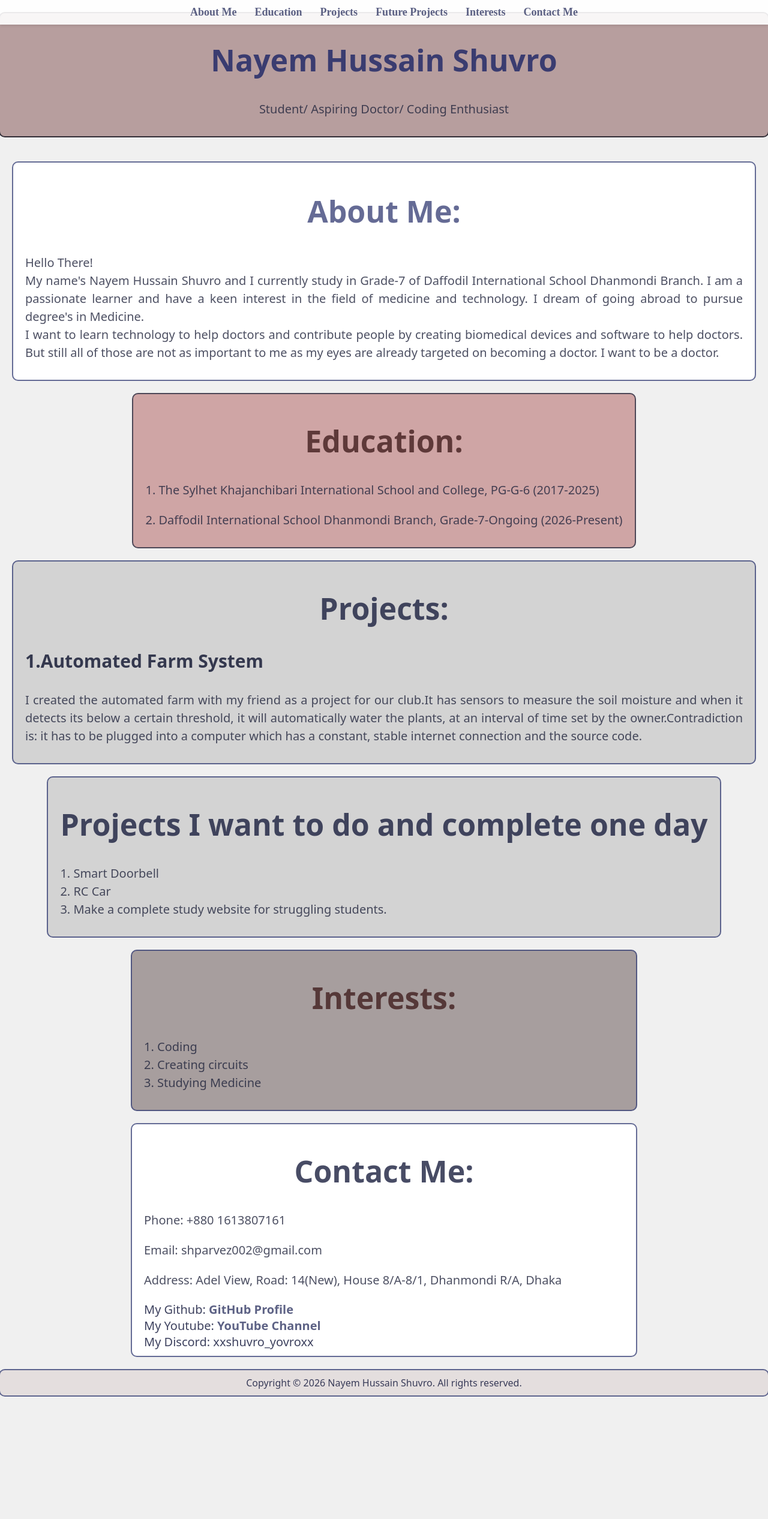
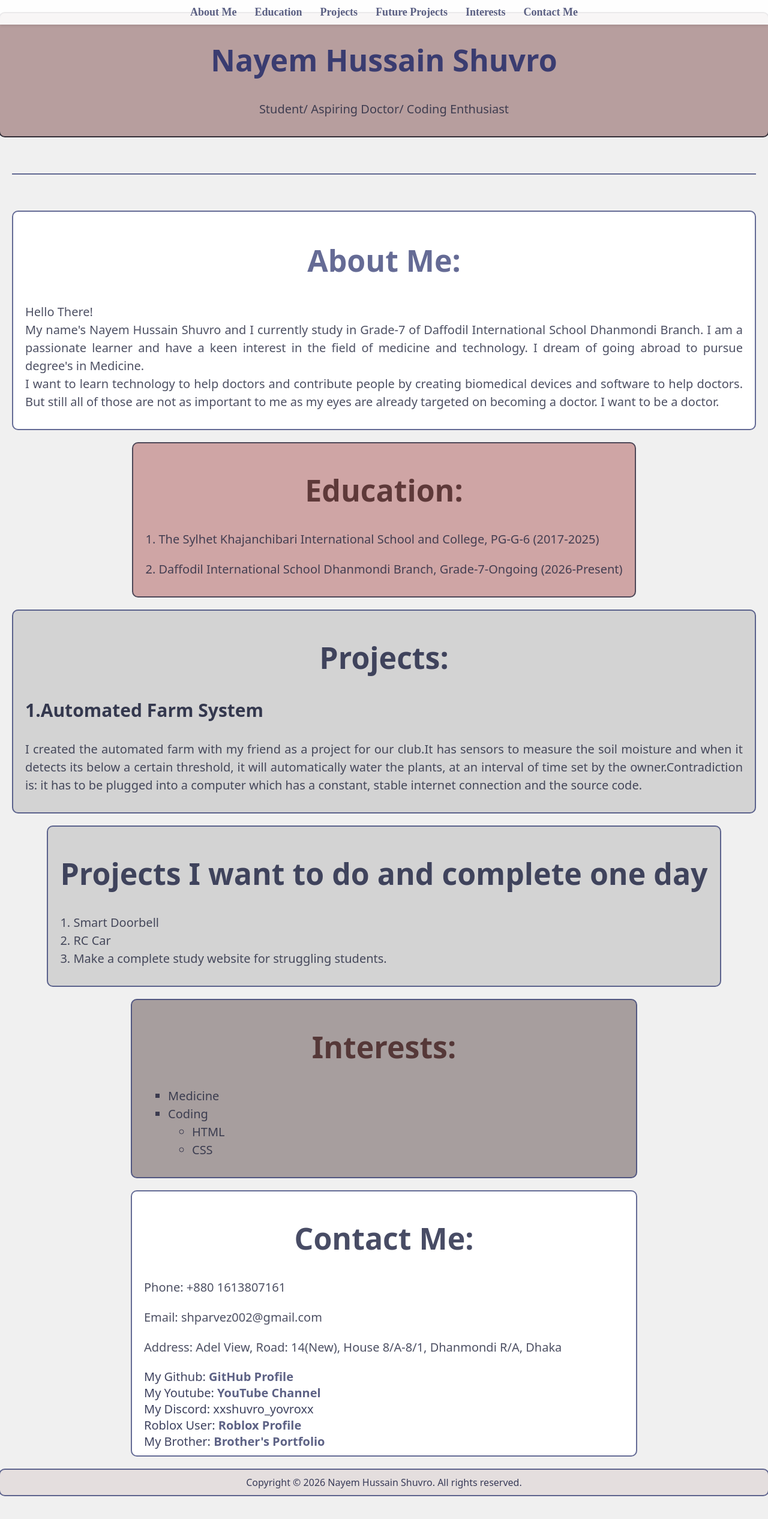
Before and after one commit to shparvez002/Shuvro-Codes, a plain HTML site: page Portfolio/index.html in a window 1280 px wide. Shown: the whole page at 60% size. Before the commit the page ends 2368 px from the top, so only its background shows below. Drawn offline with Linux system fonts and the light colour scheme.

Commit message:
Port V1.5

```diff
--- /dev/null
+++ b/Computers/style.css
@@ -0,0 +1,24 @@
+body {
+    background-color: rgb(91, 114, 121);
+    font-family: Arial, Helvetica, sans-serif;
+    color: rgb(119, 56, 56);
+    align-items: center;
+}
+
+table {
+    margin-left: auto;
+    margin-right: auto;
+    border-collapse: collapse;
+}
+
+th, td {
+    border: 1px solid black;
+    padding: 10px;
+    text-align: center;
+}
+
+h1 {
+    color: rgb(255, 255, 255);
+    font-size: 50px;
+    text-shadow: 2px 2px 4px rgb(0, 0, 0);
+}
--- a/Portfolio/index.html
+++ b/Portfolio/index.html
@@ -21,6 +21,8 @@
     <h1>Nayem Hussain Shuvro</h1>
     <p>Student/ Aspiring Doctor/ Coding Enthusiast</p>
 </div>
+
+<hr>
 
     <div class="AboutMe" id="AboutMe">
         <h1>About Me:</h1>
@@ -49,7 +51,15 @@
 
     <div class="interests" id="interests">
         <h1>Interests:</h1>
-        <p>1. Coding<br>2. Creating circuits<br>3. Studying Medicine</p>
+           <ul type="square">
+               <li>Medicine</li>
+               <li>Coding
+                <ul type="circle">
+                    <li>HTML</li>
+                    <li>CSS</li>
+                </ul>
+               </li>
+               </ul>
     </div>
 
     <div class="ContactMe" id="ContactMe">
@@ -59,7 +69,9 @@
         <p>Address: Adel View, Road: 14(New), House 8/A-8/1, Dhanmondi R/A, Dhaka</p>
         My Github: <a href="https://github.com/shparvez002" target="_blank">GitHub Profile</a><br>
         My Youtube: <a href="https://www.youtube.com/@RandomThingsWithShuvro" target="_blank">YouTube Channel</a><br>
-        My Discord: xxshuvro_yovroxx
+        My Discord: xxshuvro_yovroxx<br>
+        Roblox User: <a href="https://www.roblox.com/users/5261407669/profile" target="_blank">Roblox Profile</a><br>
+        My Brother: <a href="https://shahadatparvez.com" target="_blank">Brother's Portfolio</a>
     </div>
 
     <div class="Footer">
--- a/Portfolio/style.css
+++ b/Portfolio/style.css
@@ -217,7 +217,7 @@ a:hover {
     font-weight: bolder;
 }
 
-.interests p {
+.interests ul    {
     text-align: justify;
     font-size: 20px;
     color: rgba(33, 36, 60, 0.8);
@@ -334,3 +334,10 @@ nav ul li a:hover {
     color: rgba(26, 31, 62, 0.8);
     text-decoration: underline;
 }
+
+hr {
+    width: 100%;
+    border: 0;
+    border-top: 2px solid rgba(62, 70, 123, 0.8);
+    margin: 40px auto;
+}
```
Also changed, not shown: Computers/Computers.html (+3 -2 lines).
